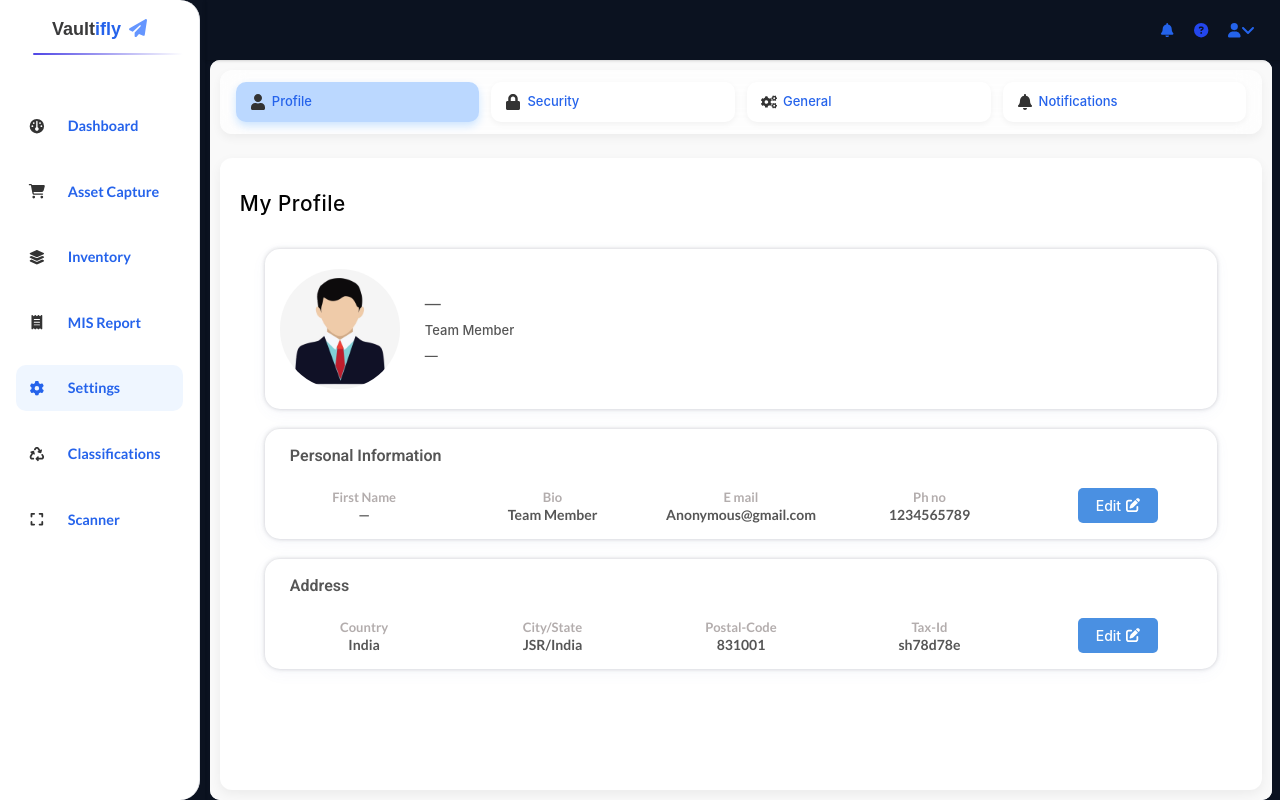
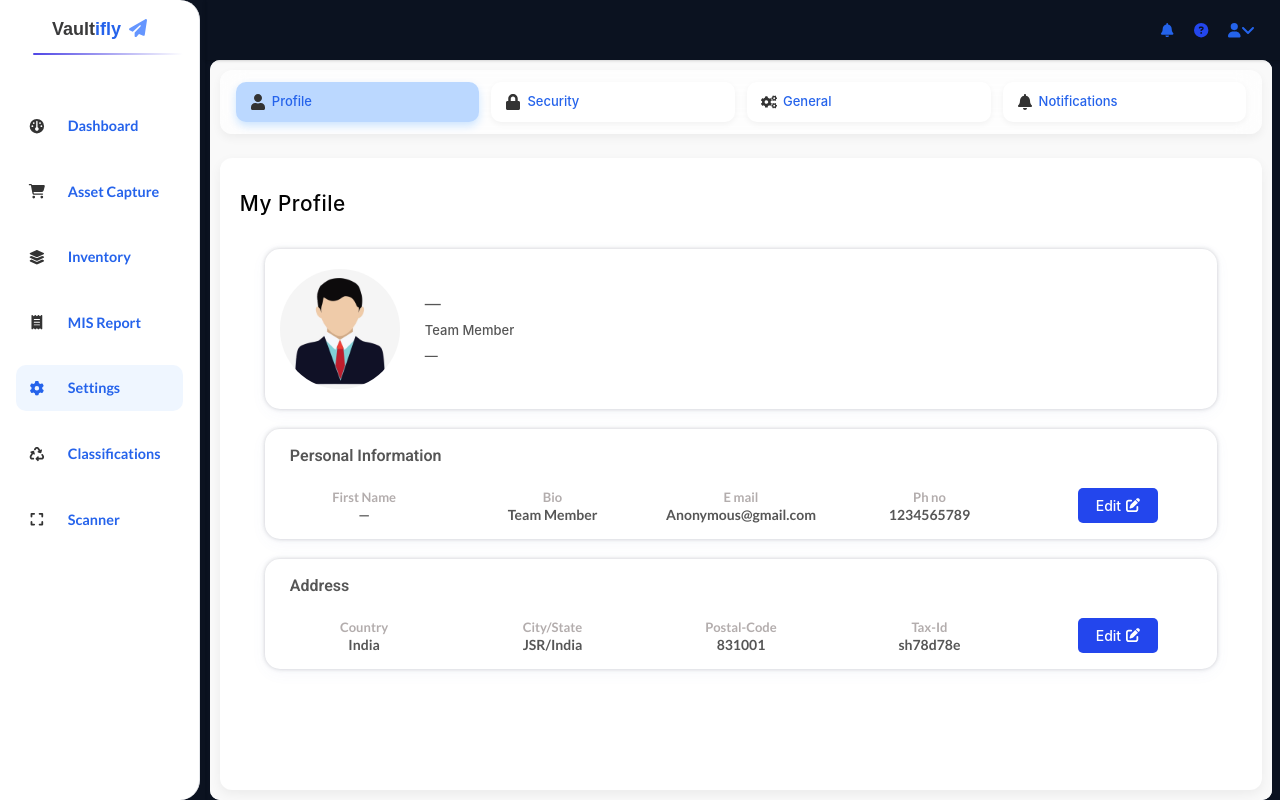
Before and after one commit to AnujNdas/Asset-manager-new, a React (Create React App) app in the folder frontend/: page /setting/profile in a window 1280 px wide. Built offline with nearby package versions, Linux system fonts and the light colour scheme; no server answers; sample sign-in values are in the browser's storage.

Commit message:
Update EditButton.jsx

```diff
--- a/frontend/src/Components/EditButton.jsx
+++ b/frontend/src/Components/EditButton.jsx
@@ -6,7 +6,7 @@ const EditButton = ({
   text = "Edit",
   icon = faPenToSquare,
   onClick,
-  backgroundColor = "#4a90e2",
+  backgroundColor = "#2346ed",
   color = "#ffffffff",
 }) => {
   return (
```
